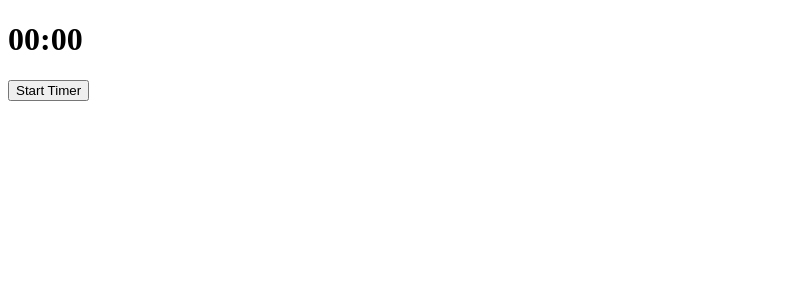
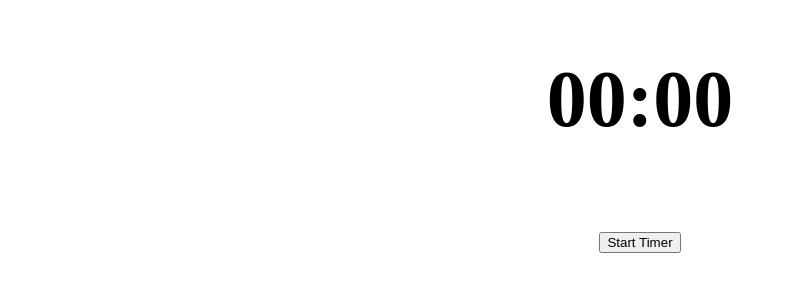
Before and after one commit to technbuzz/health-timer, an Electron app: page index.html in a window 1280 px wide. Shown: the whole page, without its empty margins (0-786 px from the left). Drawn offline with Linux system fonts and the light colour scheme.

Commit message:
basic styling added

```diff
--- a/index.html
+++ b/index.html
@@ -5,12 +5,13 @@
   <meta name="viewport" content="width=device-width, initial-scale=1.0">
   <meta http-equiv="X-UA-Compatible" content="ie=edge">
   <title>Health Timer</title>
+  <link rel="stylesheet" href="style.css">
 </head>
 <body>
   <h1>
     <time>00:00</time>
   </h1>
-  <h2 class="message"></h2>
+  <p class="message">&nbsp;</p>
   <button>Start Timer</button>
   <script src="renderer.js"></script>
 </body>
--- a/renderer.js
+++ b/renderer.js
@@ -55,5 +55,4 @@ function notifyUser() {
   if(!timers.length){
     btn.disabled = null;
   }
-  alert('Timer Up');
 }
--- /dev/null
+++ b/style.css
@@ -0,0 +1,8 @@
+body{
+  text-align: center;
+  font-size: 16px;
+}
+
+h1{
+  font-size: 5rem;
+}
```
